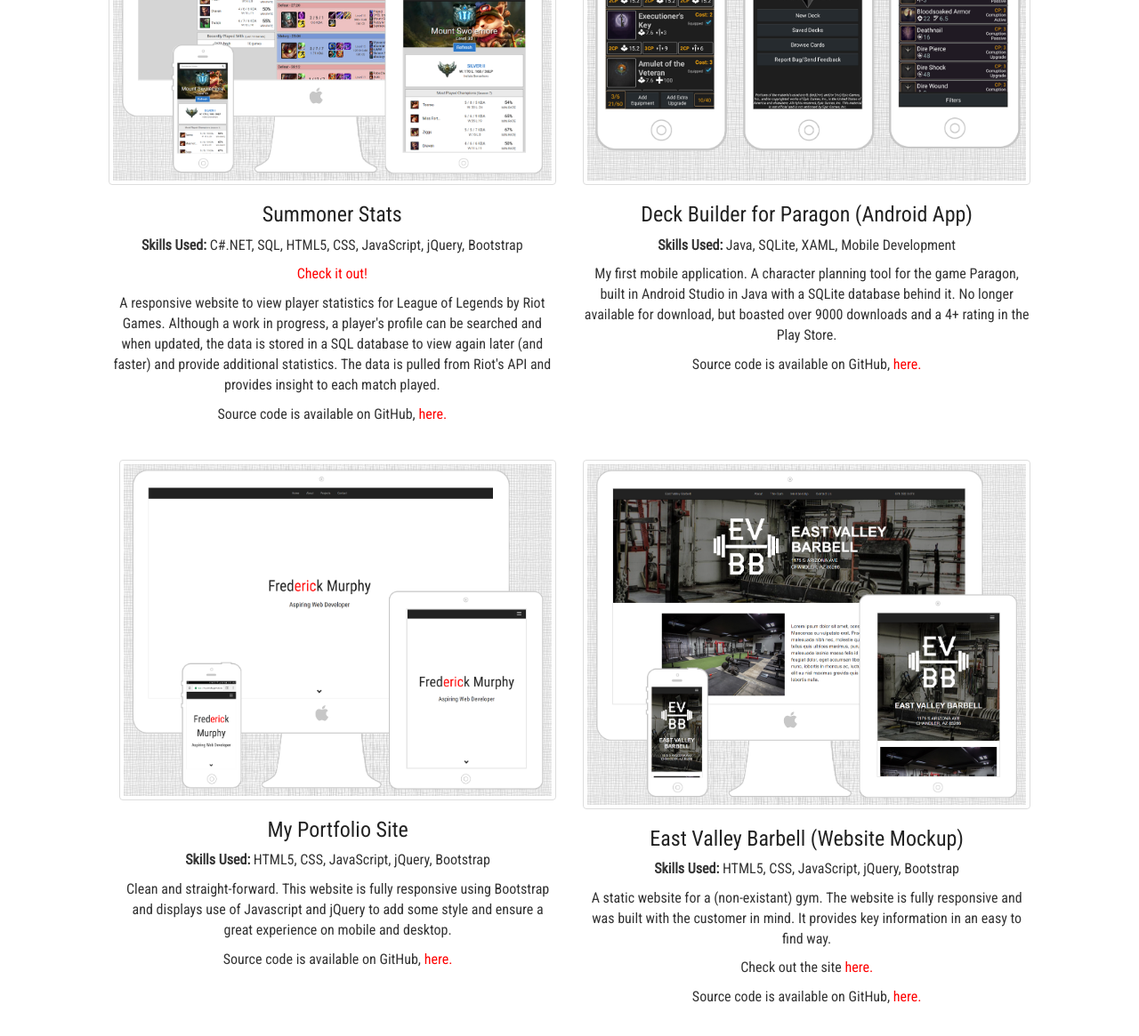
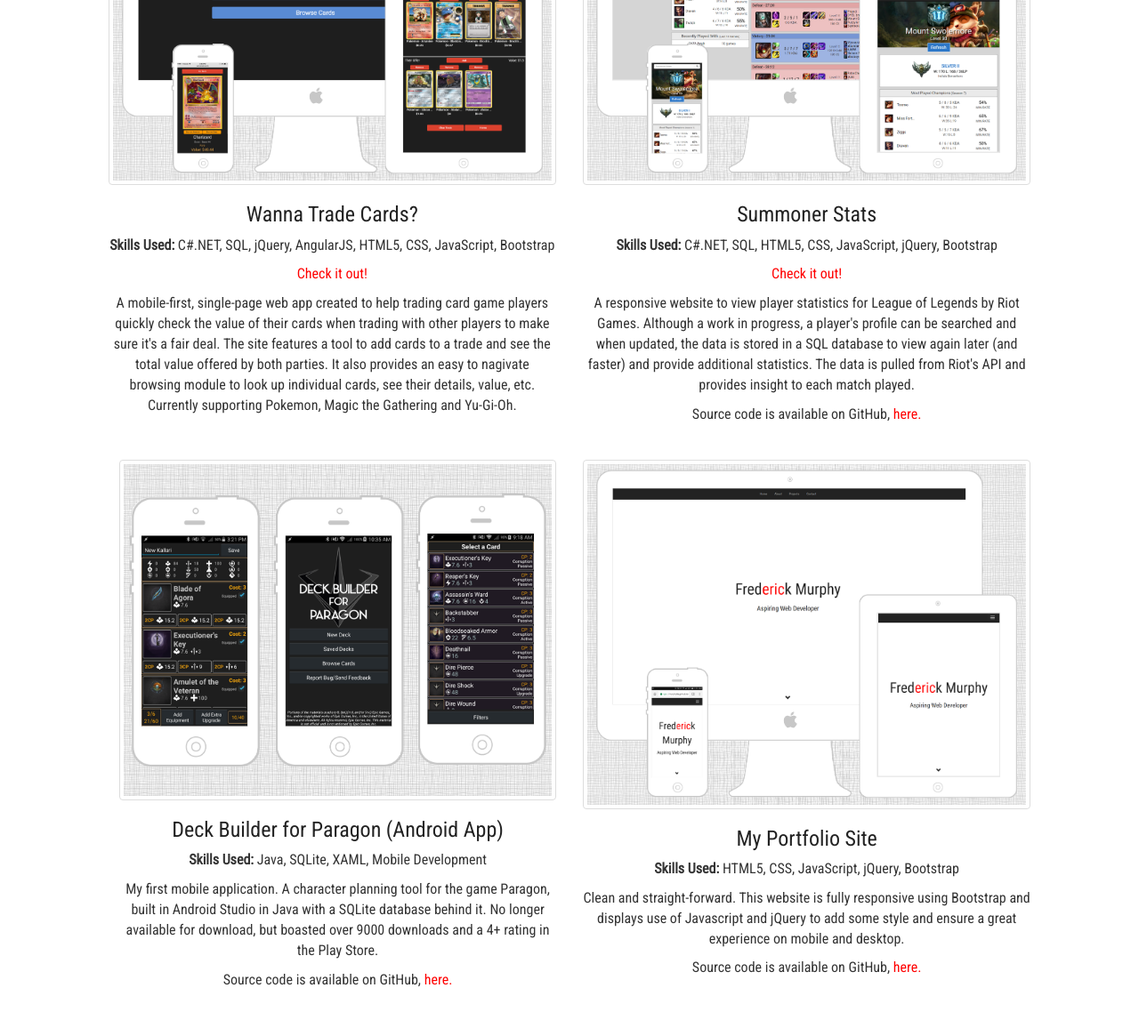
Before and after one commit to murphyfa/murphyfa.github.io, a plain HTML site: page index.html in a window 1280 px wide. Shown: the part 1253-2418 px from the top of the page at 89% size. Drawn offline with nearby package versions, Linux system fonts and the light colour scheme.

Commit message:
New project added

```diff
--- a/index.html
+++ b/index.html
@@ -84,7 +84,7 @@
           <h4 style="margin-top:0"><strong>My Skillset:</strong></h4>
           <p>
             <strong>Languages: </strong>C#, SQL, HTML5, CSS3, JavaScript<br>
-            <strong>Frameworks, Libraries and Tools: </strong>.NET, jQuery, Bootstrap, JSON, REST, Entity Framework, MVC<br>
+            <strong>Frameworks, Libraries and Tools: </strong>.NET, jQuery, AngularJS, Bootstrap, JSON, REST, Entity Framework, MVC<br>
             <strong>Mobile Development: </strong>Java and XAML for native Android Development
           </p>
           <br>
@@ -104,6 +104,13 @@
       <h2>projects</h2>
       <div class="row">
         <div class="col-xs-10 col-xs-offset-1 col-sm-5 col-sm-offset-1" style="padding-bottom:30px">
+          <a href="http://wannatrade.cards"><img class="img-thumbnail" src="images/wannatrade.png" id="project-img"></a>
+          <h3 style="color:#222222">Wanna Trade Cards?</h3>
+          <p><strong>Skills Used:</strong> C#.NET, SQL, jQuery, AngularJS, HTML5, CSS, JavaScript, Bootstrap</p>
+          <p><a href="http://wannatrade.cards" style="color:red">Check it out!</a></p>
+          <p>A mobile-first, single-page web app created to help trading card game players quickly check the value of their cards when trading with other players to make sure it's a fair deal. The site features a tool to add cards to a trade and see the total value offered by both parties. It also provides an easy to nagivate browsing module to look up individual cards, see their details, value, etc. Currently supporting Pokemon, Magic the Gathering and Yu-Gi-Oh.</p>
+        </div>
+        <div class="col-xs-10 col-xs-offset-1 col-sm-5 col-sm-offset-0" style="padding-bottom:30px">
           <a href="http://summonerstats.net/Profile/Search/search-fld?searchName=annie+and+bear"><img class="img-thumbnail" src="images/summonerstats.png" id="project-img"></a>
           <h3 style="color:#222222">Summoner Stats</h3>
           <p><strong>Skills Used:</strong> C#.NET, SQL, HTML5, CSS, JavaScript, jQuery, Bootstrap</p>
@@ -111,29 +118,21 @@
           <p>A responsive website to view player statistics for League of Legends by Riot Games. Although a work in progress, a player's profile can be searched and when updated, the data is stored in a SQL database to view again later (and faster) and provide additional statistics. The data is pulled from Riot's API and provides insight to each match played.</p>
           <p>Source code is available on GitHub, <a href="https://github.com/murphyfa/SummonerStats" style="color:red">here.</a></p>
         </div>
-        <div class="col-xs-10 col-xs-offset-1 col-sm-5 col-sm-offset-0" style="padding-bottom:30px">
-          <img class="img-thumbnail" src="images/deckbuilder2.png" id="project-img">
-          <h3 style="color:#222222">Deck Builder for Paragon (Android App)</h3>
-          <p><strong>Skills Used:</strong> Java, SQLite, XAML, Mobile Development</p>
-          <p>My first mobile application. A character planning tool for the game Paragon, built in Android Studio in Java with a SQLite database behind it. No longer available for download, but boasted over 9000 downloads and a 4+ rating in the Play Store.</p>
-          <p>Source code is available on GitHub, <a href="https://github.com/murphyfa/Deck-Builder-for-Paragon" style="color:red">here.</a></p>
-        </div>
       </div>
       <div class="col-xs-10 col-xs-offset-1 col-sm-5 col-sm-offset-1" style="padding-bottom:30px">
-        <img class="img-thumbnail" src="images/portfolio.png" id="project-img">
-        <h3 style="color:#222222">My Portfolio Site</h3>
-        <p><strong>Skills Used:</strong> HTML5, CSS, JavaScript, jQuery, Bootstrap</p>
-        <p>Clean and straight-forward. This website is fully responsive using Bootstrap and displays use of Javascript and jQuery to add some style and ensure a great experience on mobile and desktop.</p>
-        <p>Source code is available on GitHub, <a href="https://github.com/murphyfa/murphyfa.github.io" style="color:red">here.</a></p>
+        <img class="img-thumbnail" src="images/deckbuilder2.png" id="project-img">
+        <h3 style="color:#222222">Deck Builder for Paragon (Android App)</h3>
+        <p><strong>Skills Used:</strong> Java, SQLite, XAML, Mobile Development</p>
+        <p>My first mobile application. A character planning tool for the game Paragon, built in Android Studio in Java with a SQLite database behind it. No longer available for download, but boasted over 9000 downloads and a 4+ rating in the Play Store.</p>
+        <p>Source code is available on GitHub, <a href="https://github.com/murphyfa/Deck-Builder-for-Paragon" style="color:red">here.</a></p>
       </div>
       <div class="row">
         <div class="col-xs-10 col-xs-offset-1 col-sm-5 col-sm-offset-0" style="padding-bottom:30px">
-          <img class="img-thumbnail" src="images/evbb.png" id="project-img">
-          <h3 style="color:#222222">East Valley Barbell (Website Mockup)</h3>
+          <img class="img-thumbnail" src="images/portfolio.png" id="project-img">
+          <h3 style="color:#222222">My Portfolio Site</h3>
           <p><strong>Skills Used:</strong> HTML5, CSS, JavaScript, jQuery, Bootstrap</p>
-          <p>A static website for a (non-existant) gym. The website is fully responsive and was built with the customer in mind. It provides key information in an easy to find way.</p>
-          <p>Check out the site <a href="http://eric-murphy.net/east-valley-barbell" style="color:red">here.</a></p>
-          <p>Source code is available on GitHub, <a href="https://github.com/murphyfa/east-valley-barbell" style="color:red">here.</a></p>
+          <p>Clean and straight-forward. This website is fully responsive using Bootstrap and displays use of Javascript and jQuery to add some style and ensure a great experience on mobile and desktop.</p>
+          <p>Source code is available on GitHub, <a href="https://github.com/murphyfa/murphyfa.github.io" style="color:red">here.</a></p>
         </div>
       </div>
     </section>
```
Also changed, not shown: images/wannatrade.png (added).
